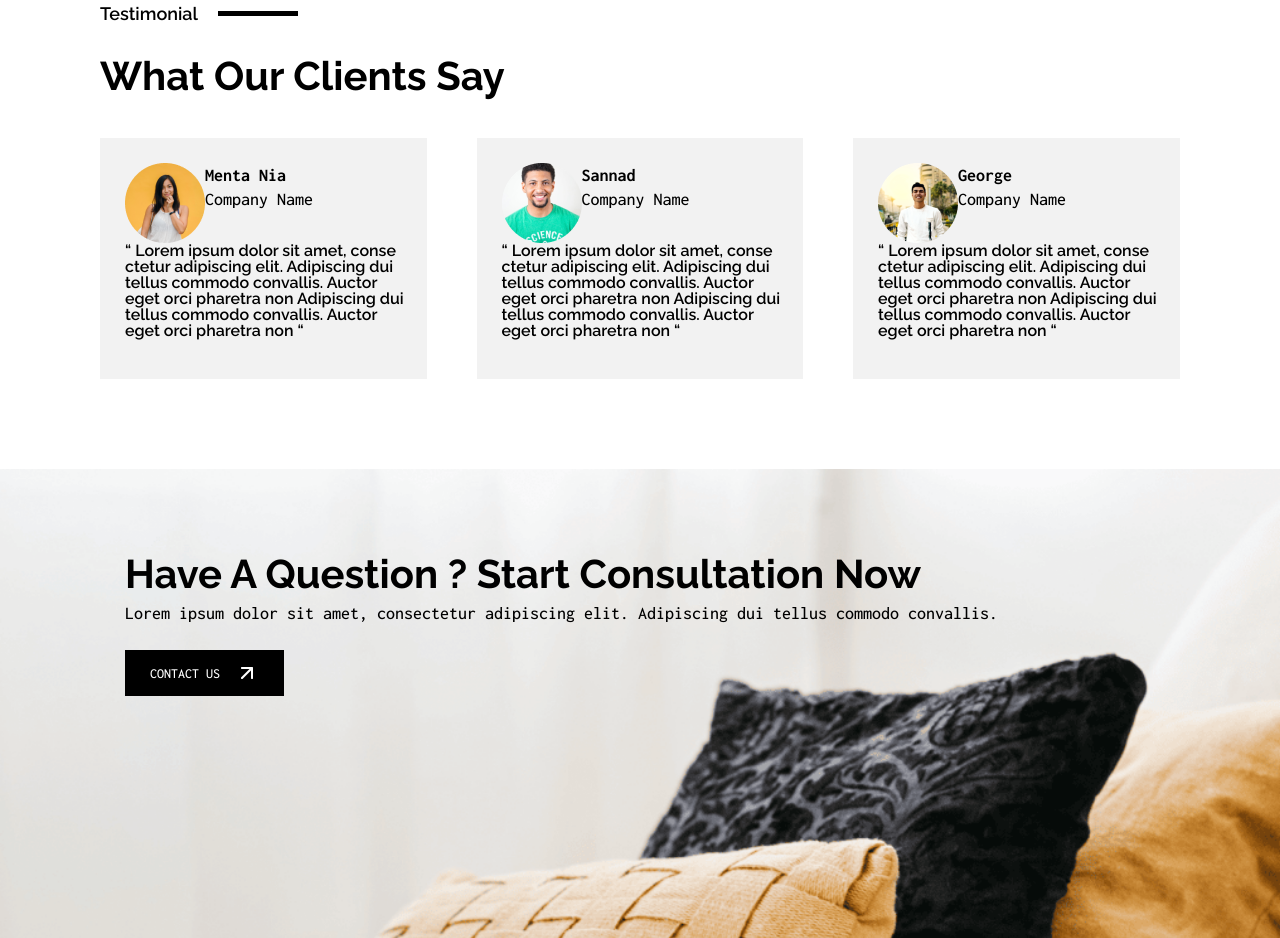
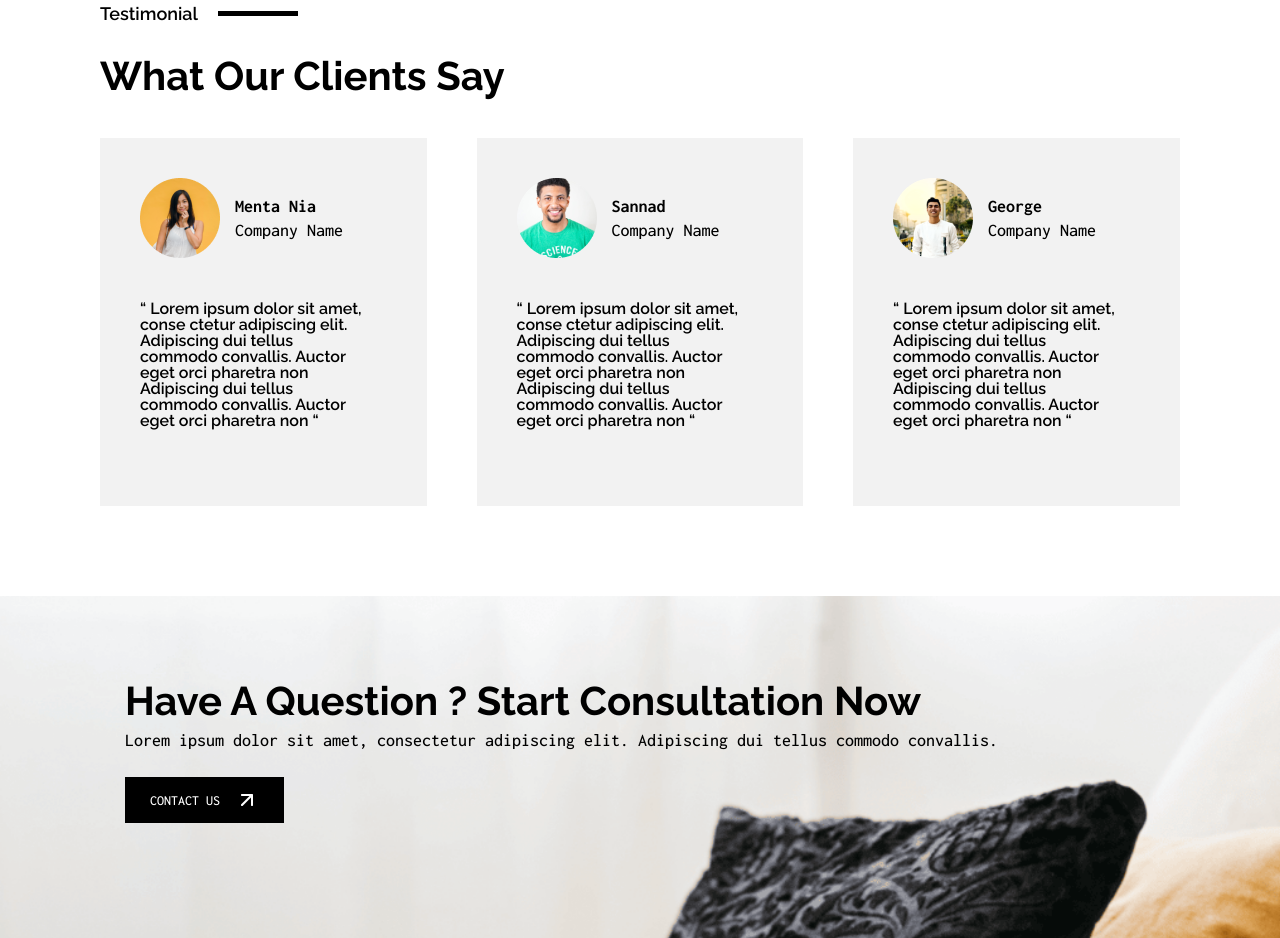
Before and after one commit to maci-kb24/architecture_landing, a plain HTML site: page public/index.html in a window 1280 px wide. Shown: the part 2811-3749 px from the top of the page. Drawn offline with nearby package versions, Linux system fonts and the light colour scheme.

Commit message:
fix spacing testimonial section

```diff
--- a/public/index.html
+++ b/public/index.html
@@ -254,6 +254,8 @@
             </div>
             <h2 class="fw-700">What Our Clients Say</h2>
           </div>
+
+          <!--testimonial columns-->
           <div class="testimonial-cards grid">
             <div class="testimonial-card">
               <div class="testimonial-flex">
@@ -263,7 +265,7 @@
                   <p>Company Name</p>
                 </div>
               </div>
-              <div>
+              <div class="testimonial-quote">
                 <blockquote>
                   “ Lorem ipsum dolor sit amet, conse ctetur adipiscing elit.
                   Adipiscing dui tellus commodo convallis. Auctor eget orci
@@ -280,7 +282,7 @@
                   <p>Company Name</p>
                 </div>
               </div>
-              <div>
+              <div class="testimonial-quote">
                 <blockquote>
                   “ Lorem ipsum dolor sit amet, conse ctetur adipiscing elit.
                   Adipiscing dui tellus commodo convallis. Auctor eget orci
@@ -297,7 +299,7 @@
                   <p>Company Name</p>
                 </div>
               </div>
-              <div>
+              <div class="testimonial-quote">
                 <blockquote>
                   “ Lorem ipsum dolor sit amet, conse ctetur adipiscing elit.
                   Adipiscing dui tellus commodo convallis. Auctor eget orci
--- a/public/js/index.js
+++ b/public/js/index.js
@@ -14,7 +14,4 @@ document.addEventListener("DOMContentLoaded", function () {
       pagination: (boolean = false),
     }).mount();
   }
-
-  //   var splide = new Splide(".splide");
-  //   splide.mount();
 });
--- a/src/scss/_layout.scss
+++ b/src/scss/_layout.scss
@@ -38,7 +38,7 @@
   display: none;
 }
 
-//hero
+//hero section
 .hero {
   padding-bottom: 50px;
   .grid {
@@ -73,7 +73,7 @@
   }
 }
 
-//trusted
+//trusted section
 .trusted {
   display: flex;
   flex-direction: column;
@@ -83,10 +83,9 @@
   }
 }
 
-//about-us
+//about-us section
 .about-us {
   padding: 50px 25px;
-  // margin: 0px 25px;
   .about-us-left {
     display: flex;
     position: relative;
@@ -126,7 +125,7 @@
   }
 }
 
-//services
+//services section
 .services {
   padding: 0px 25px;
   .container div h2 {
@@ -146,7 +145,7 @@
     }
   }
 }
-//projects
+//projects section
 .projects {
   padding-top: 50px;
   .container {
@@ -176,11 +175,14 @@
         bottom: 40px;
         color: $neutral-white;
       }
+      img {
+        height: 50vh;
+      }
     }
   }
 }
 
-//cta
+//cta section
 .cta {
   background-image: url("../images/CTA.png");
   background-size: cover;
@@ -206,8 +208,16 @@
   .testimonial-card {
     background-color: $neutral-white-100;
     padding: 25px 21px 40px 25px;
+
     .testimonial-flex {
       display: flex;
+      align-items: center;
+      p {
+        padding-left: 15px;
+      }
+    }
+    .testimonial-quote {
+      padding-top: 20px;
     }
   }
 }
--- a/src/scss/_responsive-media.scss
+++ b/src/scss/_responsive-media.scss
@@ -169,6 +169,12 @@
         padding: 25px 0px 35px 0px;
       }
     }
+    .testimonial-card {
+      padding: 40px 57px 77px 40px;
+      .testimonial-quote {
+        padding-top: 43px;
+      }
+    }
   }
   .blog {
     padding: 90px 0px 100px 0px;
```
Also changed, not shown: public/assets/css/style.css.
